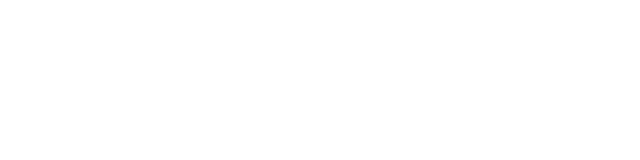
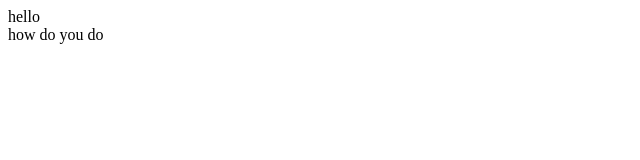
Before and after one commit to victorex27/my_blog, a React (Create React App) app: page / in a window 1280 px wide. Shown: the top 160 px of the page, without its empty margins (0-640 px from the left). Built offline with nearby package versions, Linux system fonts and the light colour scheme.

Commit message:
feat: User should be able to view the landing page
- add RootPage
- add LandingPage
- add route manager

Footer

```diff
--- a/package.json
+++ b/package.json
@@ -14,6 +14,7 @@
     "@types/react-dom": "^18.0.0",
     "react": "^18.2.0",
     "react-dom": "^18.2.0",
+    "react-router-dom": "6",
     "react-scripts": "5.0.1",
     "styled-components": "^5.3.5",
     "typescript": "^4.4.2",
@@ -44,6 +45,7 @@
     ]
   },
   "devDependencies": {
+    "@types/react-router-dom": "^5.3.3",
     "@types/styled-components": "^5.1.25"
   }
 }
--- a/src/App.tsx
+++ b/src/App.tsx
@@ -1,11 +1,8 @@
 import React from 'react';
+import AllRoutes from './routes';
 
-
-const  App: React.FC =() => {
-  return (
-    <>
-    </>
-  );
-}
+const App: React.FC = () => {
+  return <AllRoutes />;
+};
 
 export default App;
--- /dev/null
+++ b/src/pages/LandingPage.tsx
@@ -0,0 +1,13 @@
+import React, { FC } from 'react';
+import RootPage from './RootPage';
+
+const LandingPage: FC = () => {
+  return (
+    <RootPage>
+      <div>hello</div>
+      <div>how do you do</div>
+    </RootPage>
+  );
+};
+
+export default LandingPage;
--- /dev/null
+++ b/src/pages/RootPage.tsx
@@ -0,0 +1,12 @@
+import React, {FC} from "react";
+
+interface ChildrenPropType {
+    children: React.HTMLAttributes<HTMLAreaElement>
+};
+
+const RootPage : FC<ChildrenPropType> = (props) =>{
+
+    return <> {props.children} </>;
+}
+
+export default RootPage;
--- /dev/null
+++ b/src/routes/index.tsx
@@ -0,0 +1,15 @@
+import React, { FC } from 'react';
+import { Routes, Route, BrowserRouter } from 'react-router-dom';
+import LandingPage from '../pages/LandingPage';
+
+const AllRoutes: FC = () => {
+  return (
+    <BrowserRouter>
+      <Routes>
+        <Route path='/' element={<LandingPage />} />
+      </Routes>
+    </BrowserRouter>
+  );
+};
+
+export default AllRoutes;
```
Also changed, not shown: 1 other file (tests, documents, lock files or other folders).
